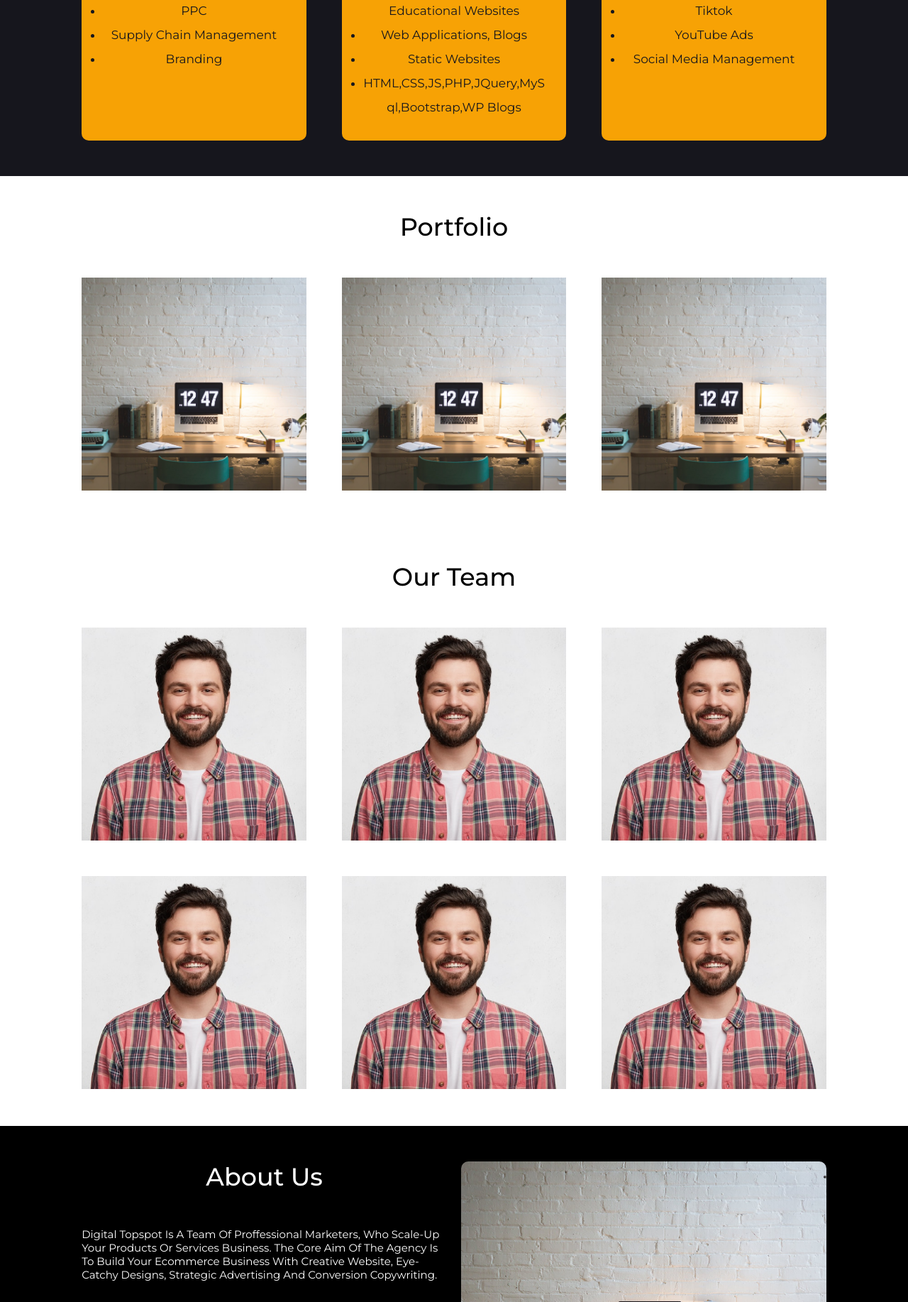
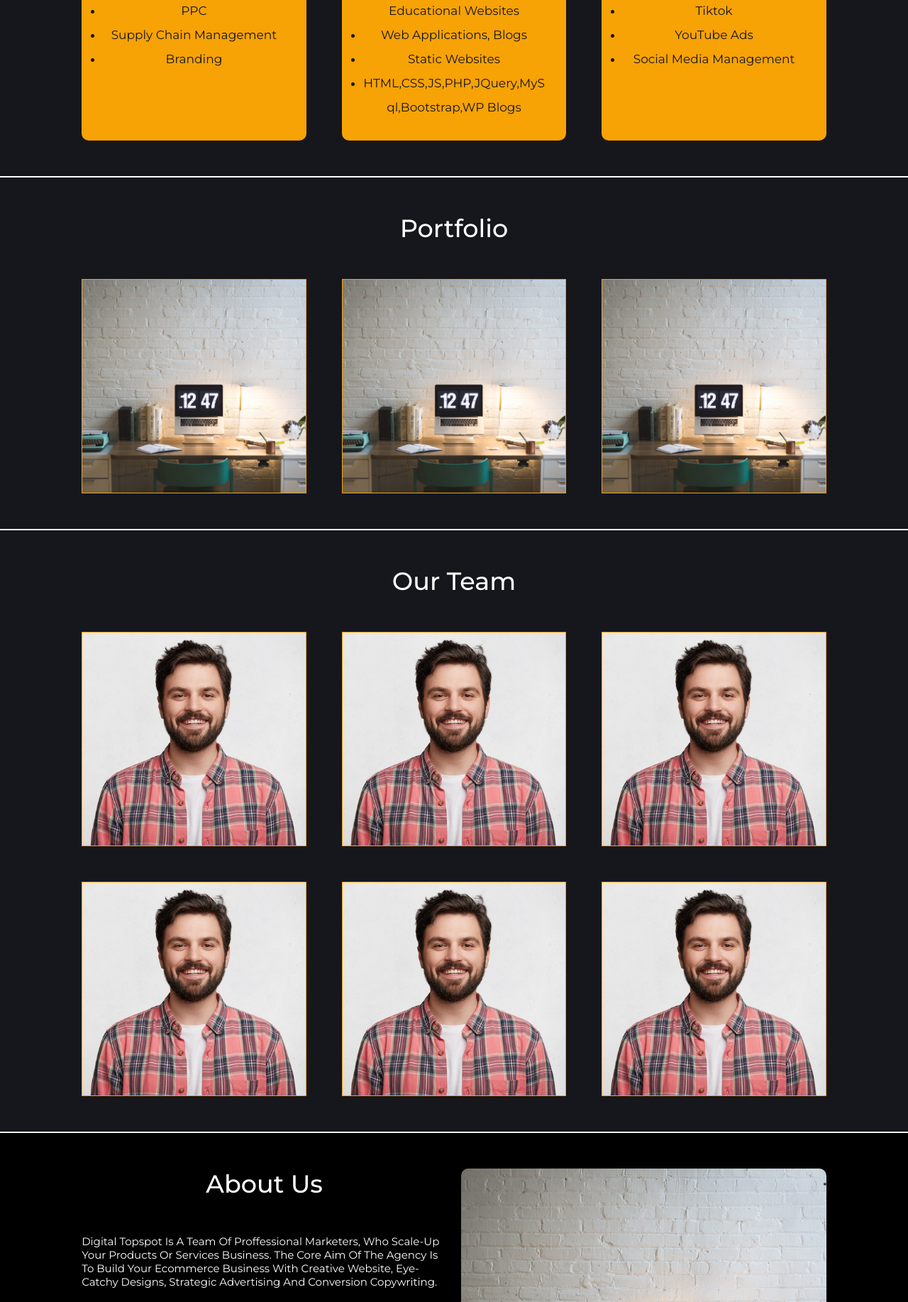
Before and after one commit to haiderzamanusafxay/digitaltopspot.com, a PHP site: page / in a window 1280 px wide. Shown: the part 1224-3058 px from the top of the page at 71% size. Run offline with PHP 8.4, Linux system fonts and the light colour scheme; some libraries are stand-ins or nearby versions.

Commit message:
made some colors accurate

```diff
--- a/styles.css
+++ b/styles.css
@@ -327,8 +327,15 @@ section {
 /* works */
 
 /* portfolio */
-.portfoliosetion{
-  background-color: var(--white);
+.works{
+  background-color: var(--black);
+  border-top: 2px solid white;
+}
+.works .box{
+  border: 1px solid var(--agencyorange);
+}
+.works h1{
+  color: white;
 }
 /* portfolio */
 /* contact */
```
